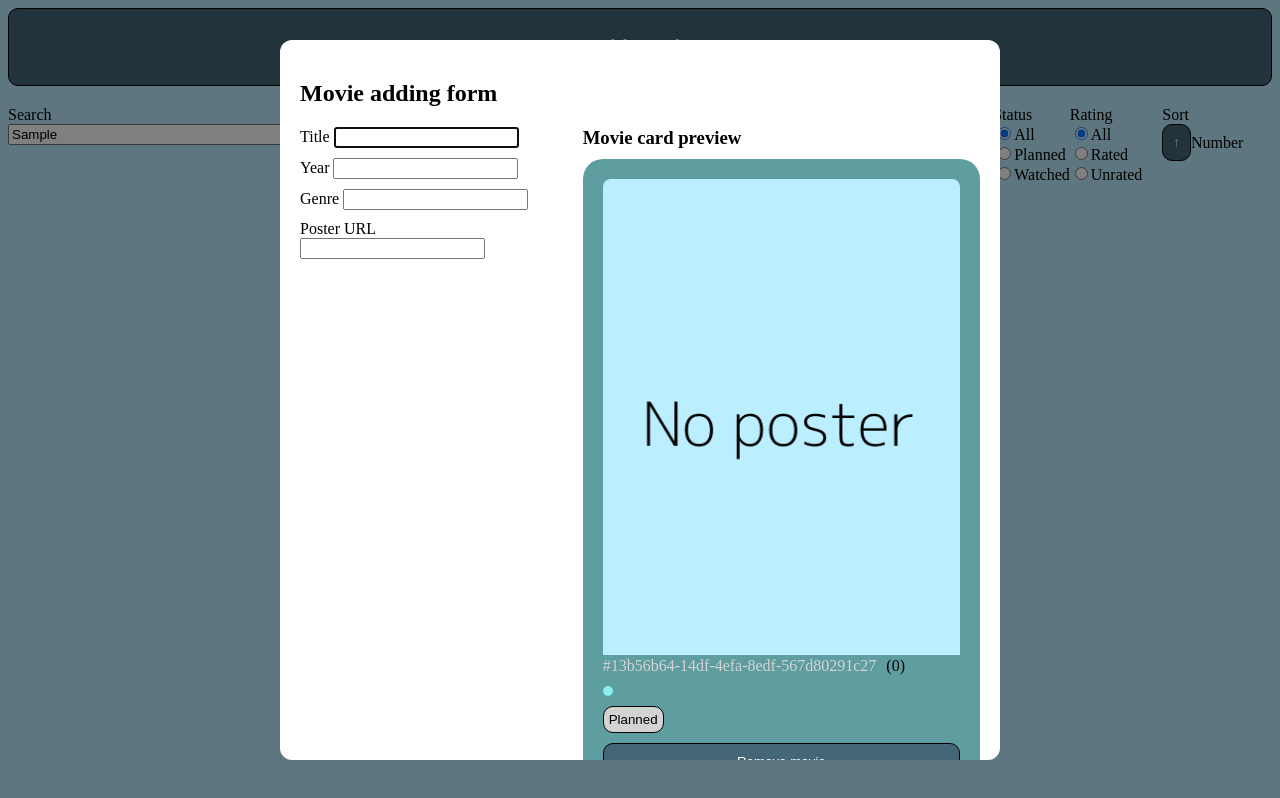
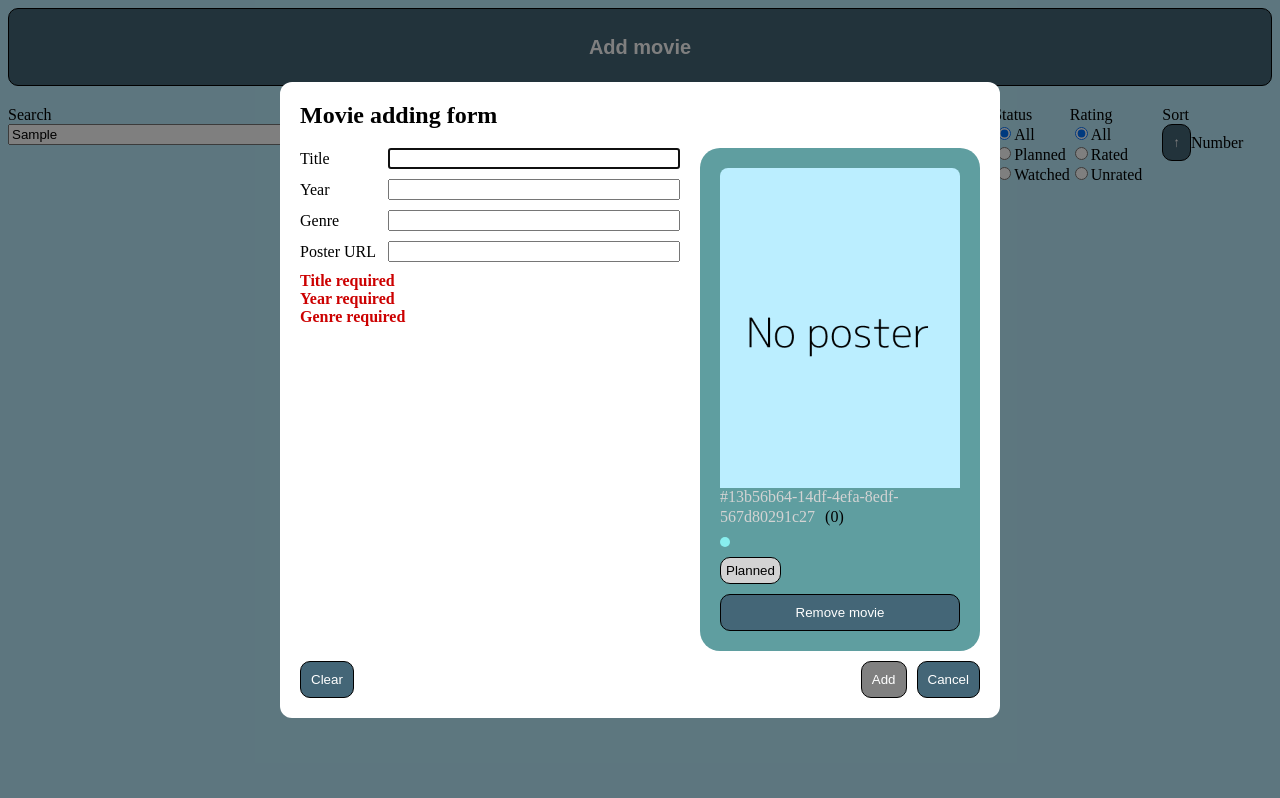
Before and after one commit to Ka666aH/cinema, a Vue app: page / in a window 1280 px wide. Both pictures are taken after typing "Sample" into the empty fields and a click on the button "Add movie". Built offline with nearby package versions, Linux system fonts and the light colour scheme; the HTML template or start-up script is replaced by a standard one.

Commit message:
Add validation Fix styles

```diff
--- a/src/components/MovieForm.vue
+++ b/src/components/MovieForm.vue
@@ -34,66 +34,105 @@ function clear() {
     genre.value = ''
     posterURL.value = ''
 }
+
+const validationErrors = computed(() => {
+    const e: Record<string, string> = {}
+    const y: number = Number(year.value)
+
+    if (!title.value.trim()) e.title = 'Title required'
+    if (!year.value.trim()) e.year = 'Year required'
+    else if (isNaN(y)) e.year = 'Year must be a number'
+    else if (y < 1895 || y > 2030) e.year = 'Year must be in a range between 1895 and 2030'
+    if (!genre.value.trim()) e.genre = 'Genre required'
+
+    return e
+})
+
+const isValid = computed(() => Object.keys(validationErrors.value).length === 0)
 </script>
 
 <template>
     <BaseDialog :open="isOpen" @close="isOpen = false">
-        <h2>Movie adding form</h2>
-        <div class="window">
+        <h2 class="header">Movie adding form</h2>
         <form class="form" @submit.prevent="onSubmit">
-                <div class="form-wrap">
+            <div class="form__wrap">
+                <div class="form__data">
                     <div class="form__fields">
-                        <label>Title
-                            <BaseInput v-model="title" />
-                        </label>
-                        <label>Year
-                            <BaseInput v-model="year" />
-                        </label>
-                        <label>Genre
-                            <BaseInput v-model="genre" />
-                        </label>
-                        <label>Poster URL
-                            <BaseInput v-model="posterURL" />
-                        </label>
+                        <label for="titleInput">Title</label>
+                        <BaseInput id="titleInput" v-model="title" />
+                        <label for="yearInput">Year</label>
+                        <BaseInput id="yearInput" v-model="year" />
+                        <label for="genreInput">Genre</label>
+                        <BaseInput id="genreInput" v-model="genre" />
+                        <label for="posterURLInput">Poster URL</label>
+                        <BaseInput id="posterURLInput" v-model="posterURL" />
                     </div>
-                    <div class="preview">
-                        <h3 class="preview__header">Movie card preview</h3>
-                        <MovieCard class="preview__card" :movie="movie" />
+                    <ul class="form__errors" v-if="!isValid">
+                        <li class="form__error" v-for="(msg, field) in validationErrors" :key="field">{{ msg }}</li>
+                    </ul>
                 </div>
+                <MovieCard class="form__preview" :movie="movie" inert />
             </div>
             <div class="form__buttons">
                 <BaseButton @click="clear">Clear</BaseButton>
                 <div class="form__confirm-buttons">
-                        <BaseButton type="submit">Add</BaseButton>
+                    <BaseButton type="submit" class="form__add-button" :disabled="!isValid">Add</BaseButton>
                     <BaseButton @click="isOpen = false">Cancel</BaseButton>
                 </div>
             </div>
         </form>
-        </div>
     </BaseDialog>
 </template>
 
 <style scoped>
-.window {
-    display: flex;
-    gap: 20px;
+.header {
+    margin-top: 0;
 }
 
 .form {
     display: flex;
     flex-direction: column;
+    gap: 10px;
+    min-width: 0;
+}
+
+.form__wrap {
+    display: flex;
+    flex-direction: column;
     gap: 20px;
 }
 
-.form-wrap {
+.form__data {
+    flex: 1;
+    min-width: 0;
     display: flex;
-    gap: 20px;
+    flex-direction: column;
+    gap: 10px;
 }
 
 .form__fields {
-    display: flex;
-    flex-direction: column;
-    gap: 10px;
+    display: grid;
+    grid-template-columns: auto 1fr;
+    gap: 10px 12px;
+    align-items: center;
+}
+
+.form__errors {
+    list-style-type: none;
+    padding: 0;
+    margin: 0;
+}
+
+.form__error {
+    color: var(--color-error);
+    font-weight: bold;
+}
+
+.form__preview {
+    flex: 0 0 auto;
+    width: 100%;
+    max-width: 280px;
+    margin: 0 auto;
 }
 
 .form__buttons {
@@ -106,17 +145,14 @@ function clear() {
     gap: 10px;
 }
 
-.preview {
-    display: flex;
-    flex-direction: column;
-    gap: 10px;
+@media (orientation: landscape) and (min-width: 700px) {
+    .form__wrap {
+        flex-direction: row;
+        align-items: flex-start;
     }
 
-.preview__header {
+    .preview {
         margin: 0;
     }
-
-.preview__card {
-    pointer-events: none;
 }
 </style>
```
Lines whose indentation alone changed are shown as unchanged.
